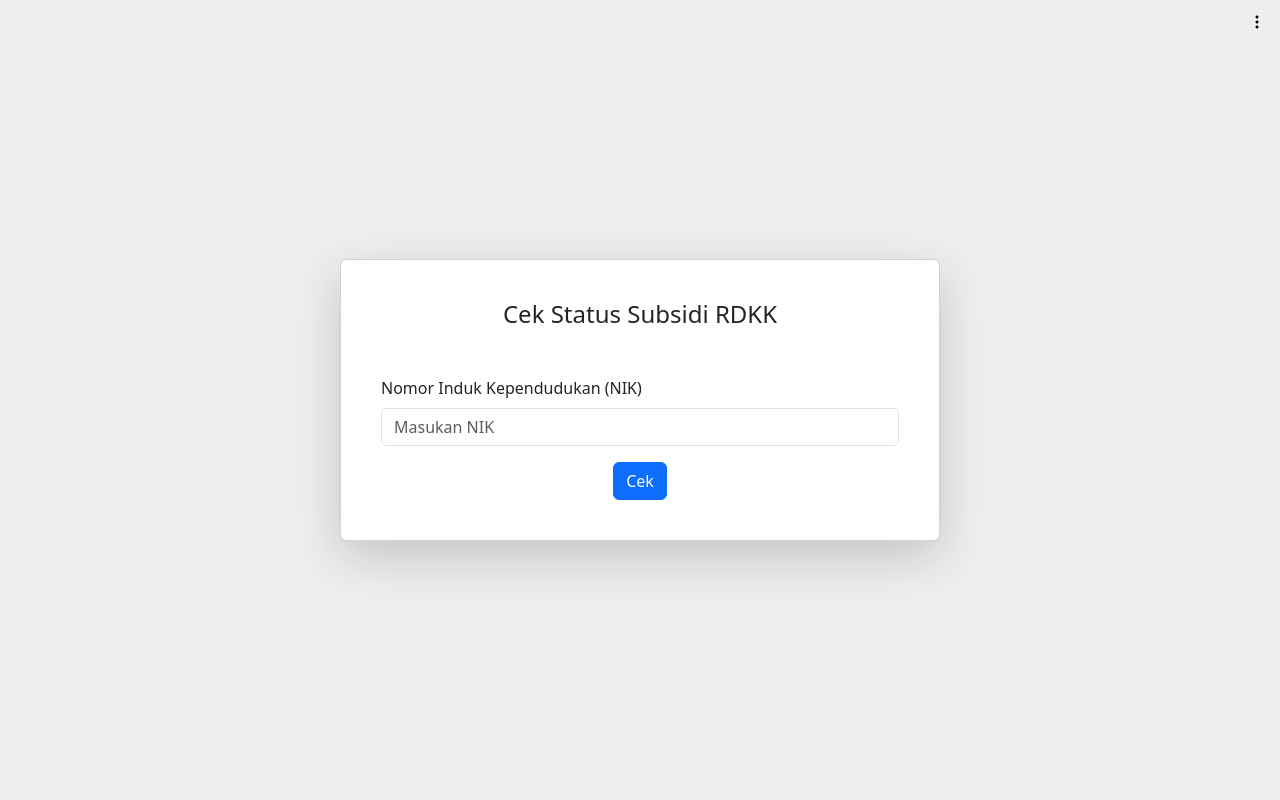
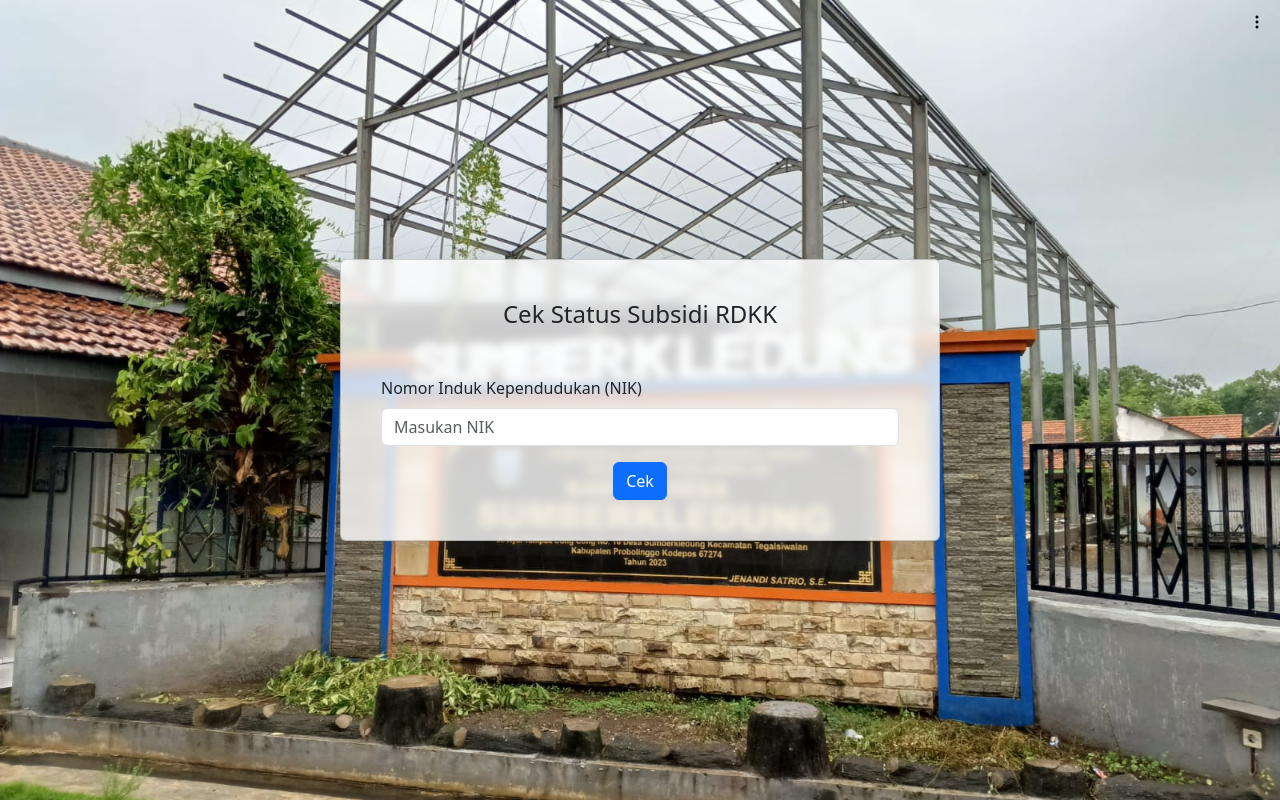
Before and after one commit to jabjabrik/web_pertanian, a CodeIgniter app: page /web_pertanian/ in a window 1280 px wide. Run offline with CodeIgniter, Linux system fonts and the light colour scheme; data comes from the database, SQL or seed files in the repository.

Commit message:
update bg

```diff
--- a/application/views/informasi/infor.php
+++ b/application/views/informasi/infor.php
@@ -27,15 +27,14 @@
     </style>
 </head>
 
-<body class="d-flex" style="height:100vh; background-color: #eaeaeac4;">
-
+<body class="bg-gradient-primary d-flex" style="height: 100vh; background-image: url('<?= base_url('assets/img/background.jpg') ?>'); background-size: cover; background-position: center;">
     <div id="login" style="position: absolute; top: 10px; right: 15px; cursor: pointer;">
         <a href="<?= base_url('auth'); ?>"><i class="bi bi-three-dots-vertical text-black"></i></a>
     </div>
 
     <!-- <div class="border bg-danger rounded m-auto" style="width: 400px;">Lorem ipsum dolor sit amet consectetur adipisicing elit. Tempore quo enim, at maiores aspernatur eos velit omnis quaerat suscipit, vel ipsa dolores facilis autem expedita neque recusandae eveniet voluptatum debitis.</div> -->
     <div class="container m-auto">
-        <div class="card mx-auto shadow-lg" style="max-width: 600px;">
+        <div class="card mx-auto shadow-lg" style="max-width: 600px; background: rgba(255, 255, 255, 0.8); backdrop-filter: blur(5px);">
             <div class="card-body my-4 md-mx-3 mx-0">
                 <h3 class="card-title fs-4 text-center">
                     Cek Status Subsidi RDKK
```
